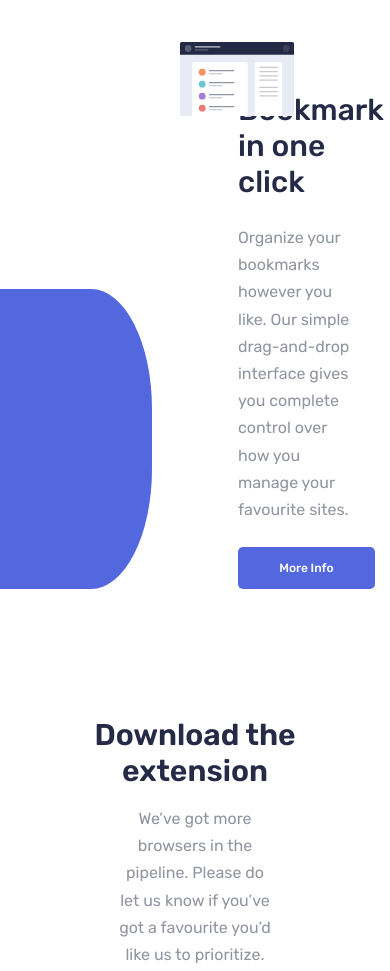
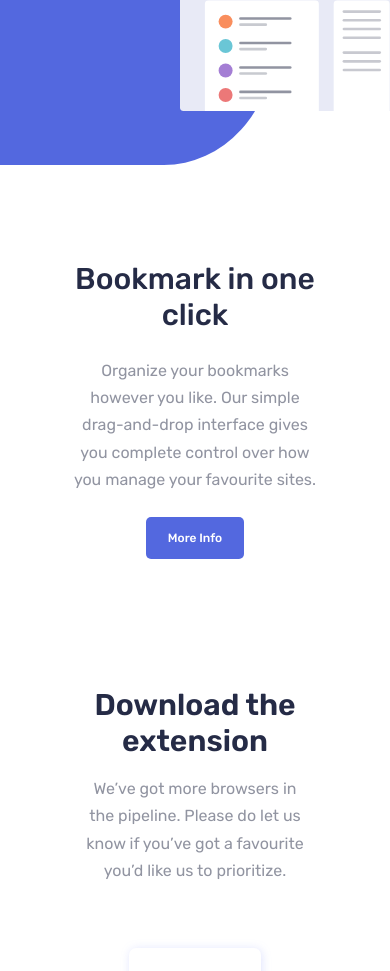
Before and after one commit to rambey-coder/bookmark, a plain HTML site: page index.html in a window 390 px wide. Shown: the part 1615-2586 px from the top of the page. Drawn offline with Linux system fonts and the light colour scheme.

Commit message:
media query

```diff
--- a/style.css
+++ b/style.css
@@ -303,7 +303,6 @@
     border: 2px solid transparent;
     padding: 12px 20px;
     border-radius: 5px;
-    width: 90%;
     font-size: 12px;
     font-weight: 500;
     cursor: pointer;
@@ -355,10 +354,15 @@
     flex-direction: column;
     align-items: center;
     width: 33%;
+    border-radius: 7px;
     justify-content: center;
     background: #fff;
     padding: 15px;
     filter: drop-shadow(1px 1px 5px hsla(231, 92%, 67%, 0.199));
+}
+
+.card > button, .card-1 > button, .card-2 > button {
+    width: 95%;
 }
 
 .card img:nth-child(1), .card-1 img:nth-child(1), .card-2 img:nth-child(1) {
@@ -410,7 +414,7 @@
     color: hsl(229, 8%, 60%);
     text-align: center;
     width: 55%;
-    margin: auto auto 5rem auto;
+    margin: auto auto 3rem auto;
 }
 
 .accordion {
@@ -692,13 +696,38 @@ footer {
         width: 100%;
     }
 
-    .text-container {
+    .text-container, .text-container-1 {
         width: 80%;
         margin: auto;
         text-align: center;
     }
 
-    .text-container > p {
+    .text-container > p, .text-container-1 > p {
         margin: 1.5rem auto;
     }
+
+    .features-content > p, .main-section > p, .faq-section > p {
+        width: 70%;
+    }
+
+    .tabs-content {
+        flex-direction: column;
+        gap: 6rem;
+    }
+
+    .img-container-1 {
+        width: 100%;
+    }
+
+    .semi-circle-1 {
+        width: 70%;
+    }
+
+    .card, .card-1, .card-2 {
+        width: 50%;
+    }
+
+    .faq-section > h1 {
+        margin-bottom: 2rem;
+    }
 }
```
